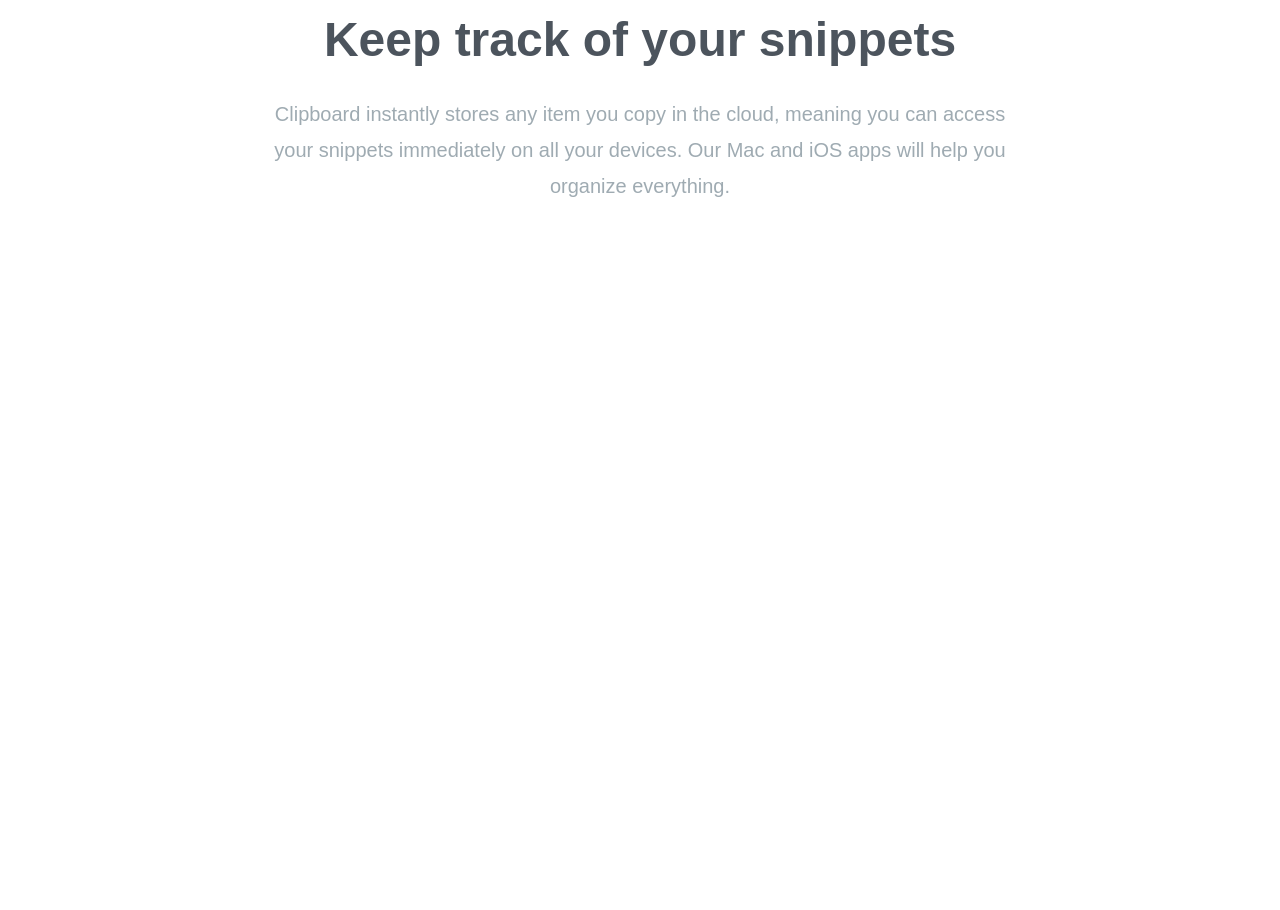
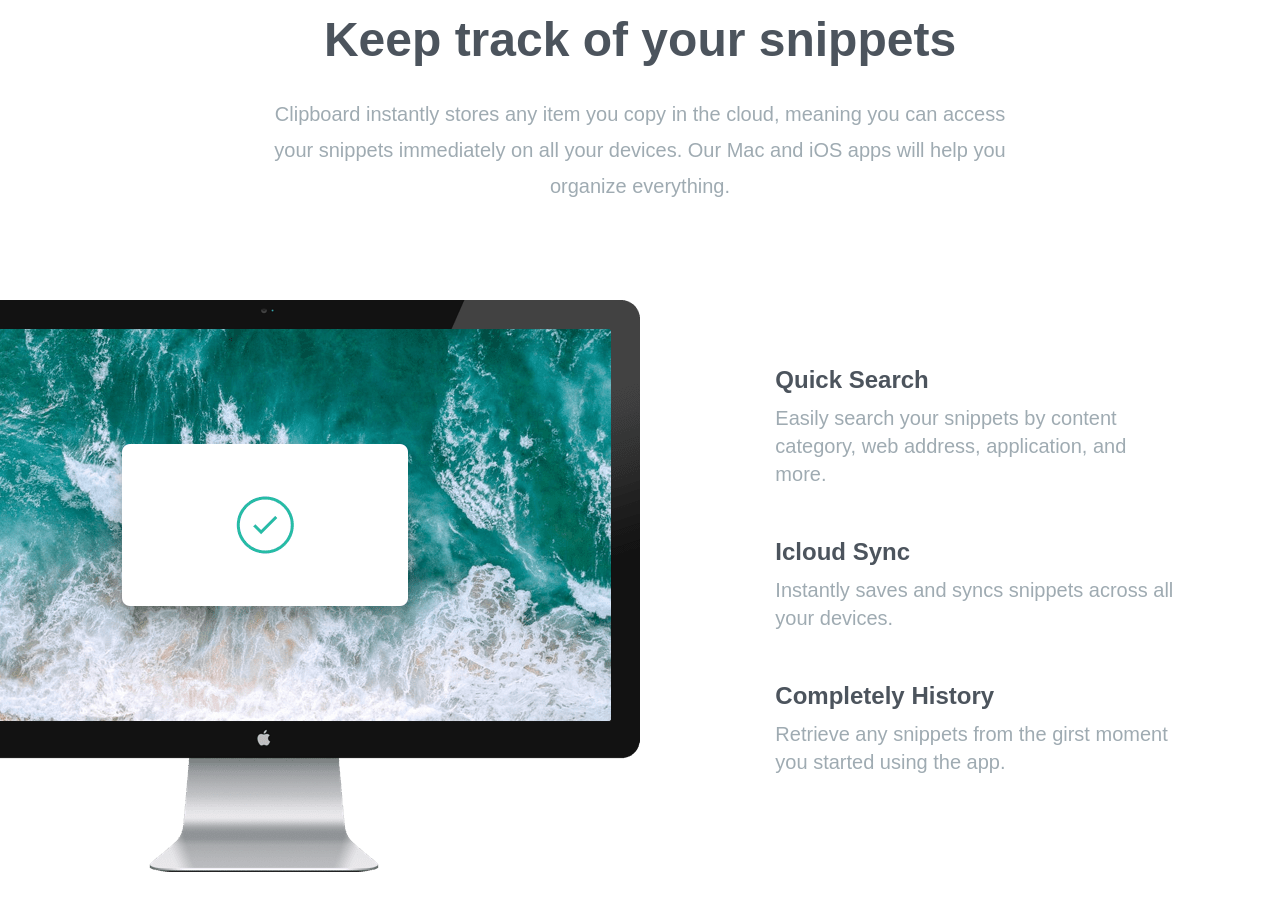
Before and after one commit to adam-fabis/Tailwind-LP, a website built with Parcel: page src/index.html in a window 1280 px wide. Shown: the part 705-1615 px from the top of the page. Before the commit the page ends 1005 px from the top, so only its background shows below. Built offline with nearby package versions, Linux system fonts and the light colour scheme; a web font is replaced by a local one.

Commit message:
add features section

```diff
--- a/src/index.css
+++ b/src/index.css
@@ -9,7 +9,7 @@
 }
 
 .section-container {
-  @apply max-w-6xl mx-auto text-center;
+  @apply max-w-6xl mx-auto text-center px-10;
 }
 
 .button-container {
--- a/src/index.html
+++ b/src/index.html
@@ -14,7 +14,7 @@
 
 <body>
     <section id="hero">
-        <div class="section-container mb-40 px-10 pt-16">
+        <div class="section-container mb-40 pt-16">
             <img src="images/logo.svg" alt="" class="mx-auto my-16">
             <h3>
                 A histroy of everything you copy
@@ -31,7 +31,7 @@
     </section>
 
     <section id="snippets">
-        <div class="section-container my-10 px-10">
+        <div class="section-container my-10">
             <h3>
                 Keep track of your snippets
             </h3>
@@ -42,6 +42,41 @@
         </div>
     </section>
 
+    <section id="fetures">
+        <div class="section-container">
+            <div class=" relative flex flex-col md:flex-row md:space-x-32">
+                <div class="md:w-1/2">
+                    <img src="images/image-computer.png" alt="" class=" md:absolute top-0 right-[50%]" />
+                </div>
+                <div class="flex flex-col mt-16 mb-24 space-y-12 text-xl md:mb-60 md:text-left md:pl-16">
+                    <div class="flex flex-col items-center md:items-start">
+                        <h5 class="mb-2 text-2xl font-bold text-darkGrayishBlue">
+                            Quick Search
+                        </h5>
+                        <p class="max-w-md text-grayishBlue">Easily search your snippets by content category, web
+                            address, application, and more.</p>
+                    </div>
+                    <div class="flex flex-col items-center md:items-start">
+                        <h5 class="mb-2 text-2xl font-bold text-darkGrayishBlue">
+                            Icloud Sync
+                        </h5>
+                        <p class="max-w-md text-grayishBlue">Instantly saves and syncs snippets across all your devices.
+                        </p>
+                    </div>
+                    <div class="flex flex-col items-center md:items-start">
+                        <h5 class="mb-2 text-2xl font-bold text-darkGrayishBlue">
+                            Completely History
+                        </h5>
+                        <p class="max-w-md text-grayishBlue">Retrieve any snippets from the girst moment you started
+                            using the app.
+                        </p>
+                    </div>
+
+                </div>
+            </div>
+        </div>
+    </section>
+
     <script type="module" src="./main.js"></script>
 </body>
 
```
